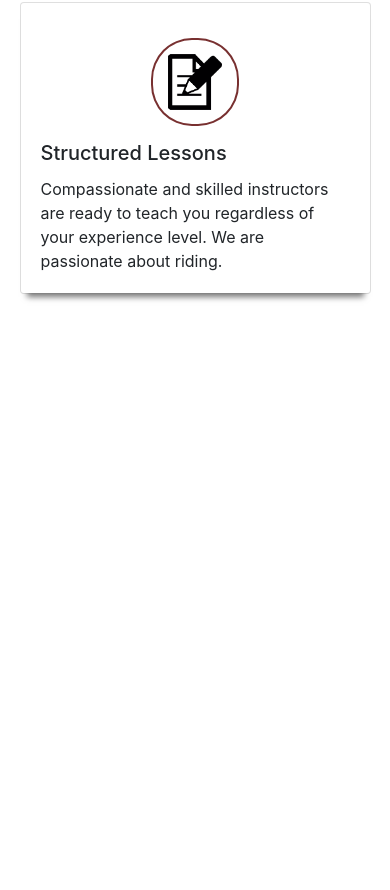
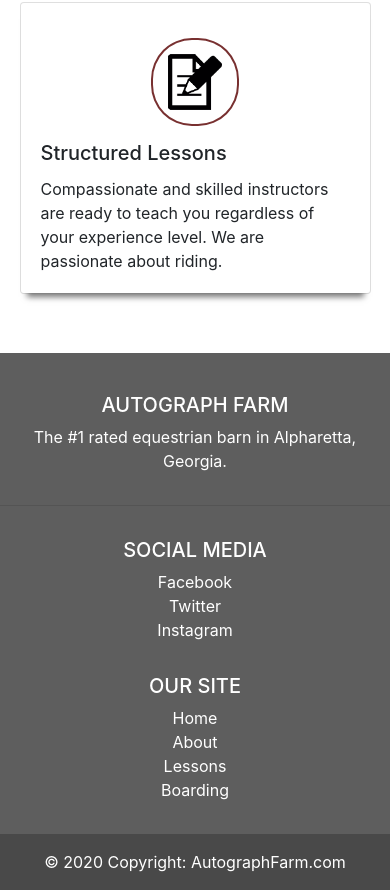
Before and after one commit to BaileyDay/autograph, a React (Create React App) app: page / in a window 390 px wide. Shown: the part 973-1863 px from the top of the page. Before the commit the page ends 1287 px from the top, so only its background shows below. Built offline with nearby package versions, Linux system fonts and the light colour scheme.

Commit message:
Fixed responsive icon issue and added footer

```diff
--- a/src/App.js
+++ b/src/App.js
@@ -4,6 +4,7 @@ import "./App.css";
 import Navbar from "./components/navbar";
 import Carousel from "./components/carousel";
 import MainCards from "./components/mainCards";
+import Footer from "./components/footer";
 
 function App() {
   return (
@@ -11,6 +12,7 @@ function App() {
       <Navbar />
       <Carousel />
       <MainCards />
+      <Footer />
     </>
   );
 }
--- /dev/null
+++ b/src/components/footer.jsx
@@ -0,0 +1,60 @@
+import React from "react";
+import "../styling/footer.css";
+
+const Footer = () => {
+  return (
+    <footer class="page-footer font-small pt-4">
+      <div class="container-fluid text-center text-md-left">
+        <div class="row">
+          <div class="col-md-6 mt-md-0 mt-3">
+            <h5 class="text-uppercase">Autograph Farm</h5>
+            <p>The #1 rated equestrian barn in Alpharetta, Georgia.</p>
+          </div>
+
+          <hr class="clearfix w-100 d-md-none pb-3" />
+          <div class="col-md-3 mb-md-0 mb-3">
+            <h5 class="text-uppercase">Social Media</h5>
+
+            <ul class="list-unstyled">
+              <li>
+                <a href="#!">Facebook</a>
+              </li>
+              <li>
+                <a href="#!">Twitter</a>
+              </li>
+              <li>
+                <a href="#!">Instagram</a>
+              </li>
+            </ul>
+          </div>
+
+          <div class="col-md-3 mb-md-0 mb-3">
+            <h5 class="text-uppercase">Our Site</h5>
+
+            <ul class="list-unstyled">
+              <li>
+                <a href="#!">Home</a>
+              </li>
+              <li>
+                <a href="#!">About</a>
+              </li>
+              <li>
+                <a href="#!">Lessons</a>
+              </li>
+              <li>
+                <a href="#!">Boarding</a>
+              </li>
+            </ul>
+          </div>
+        </div>
+      </div>
+
+      <div class="footer-copyright text-center py-3">
+        © 2020 Copyright:
+        <a href="#"> AutographFarm.com</a>
+      </div>
+    </footer>
+  );
+};
+
+export default Footer;
--- /dev/null
+++ b/src/styling/footer.css
@@ -0,0 +1,12 @@
+.page-footer {
+  background-color: #5e5e5e;
+  color: white;
+}
+
+.page-footer a {
+  color: white;
+}
+
+.footer-copyright {
+  background-color: #494949;
+}
--- a/src/styling/mainCards.css
+++ b/src/styling/mainCards.css
@@ -1,7 +1,7 @@
 .card-deck {
   margin-left: 5%;
   margin-right: 5%;
-  margin-bottom: 5%;
+  margin-bottom: 15%;
 }
 
 .card-body {
@@ -21,3 +21,9 @@
   justify-content: center;
   margin: 3%;
 }
+
+@media only screen and (max-width: 600px) {
+  #lessonsImg {
+    height: 20%;
+  }
+}
```
